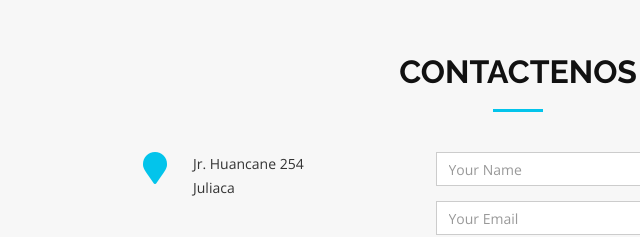
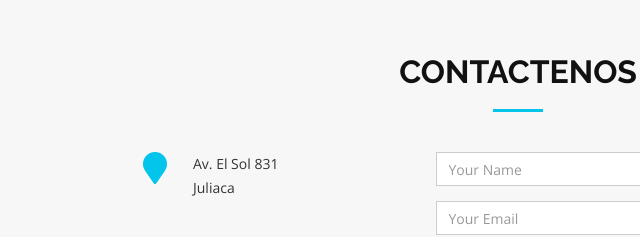
Before and after one commit to sandev363/San-Romario, a plain HTML site: page index.html in a window 1280 px wide. Shown: the part 5558-5795 px from the top of the page, 122-762 px from the left. Drawn offline with nearby package versions, Linux system fonts and the light colour scheme.

Commit message:
index.html

```diff
--- a/index.html
+++ b/index.html
@@ -489,7 +489,7 @@
           <div class="info">
             <div>
               <i class="fa fa-map-marker"></i>
-              <p>Jr. Huancane 254<br>Juliaca</p>
+              <p>Av. El Sol 831<br>Juliaca</p>
             </div>
 
             <div>
```
